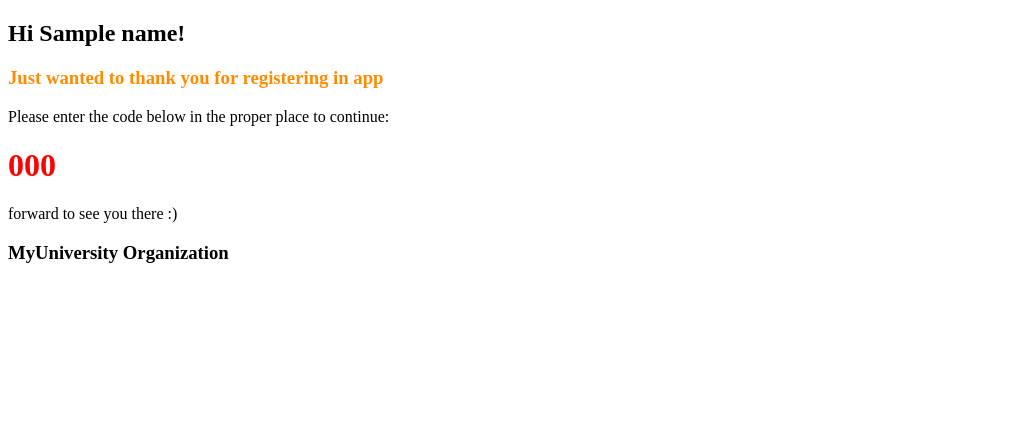
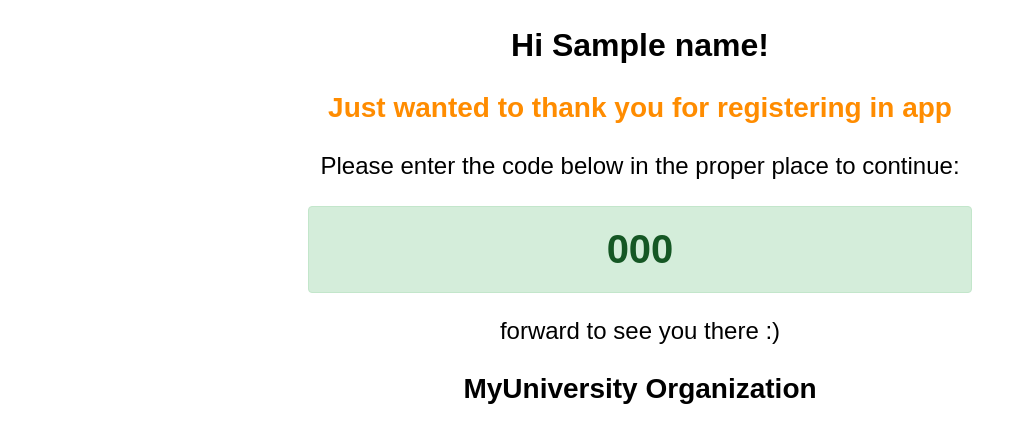
Before and after one commit to danibazi9/MyUniversityBackEnd, a Django app: template templates/email_template.html in a window 1280 px wide. Shown: the top 443 px of the page, without its empty margins (0-1027 px from the left). Run offline with Django 3.2, Linux system fonts and the light colour scheme; the template is opened without the code that fills it: most values are stand-ins (such as "Sample title", 1, 10 or a date in 2020); parts of the project's set-up code (start-up, migrations or seed data) failed here and were passed over.

Commit message:
Replace email_template.html to be in the proper format

```diff
--- a/templates/email_template.html
+++ b/templates/email_template.html
@@ -19,11 +19,20 @@
           href="https://fonts.googleapis.com/css?family=Source+Sans+Pro:300,400,600,700,300italic,400italic,600italic">
 </head>
 <body>
-        <h2>Hi {{ name }}!</h2>
-        <h3 style="color: darkorange">Just wanted to thank you for registering in app</h3>
-        <p style="font-size: medium">Please enter the code below in the proper place to continue:<br /></p>
-        <h1 style="color: red; font-weight: bolder">{{ code }}</h1>
-        <p style="font-size: medium">forward to see you there :)</p>
-        <h3>MyUniversity Organization</h3>
+<div style="text-align: center!important; margin-right: 300px; margin-left: 300px; display: block;
+">
+    <h2 style=" font-family: Arial; font-size: 2rem;">Hi {{ name }}!</h2>
+    <h3 style="font-family: Arial; color: darkorange; font-size: 1.75rem;" >Just wanted to thank you for registering in app</h3>
+    <p style="font-family: Arial; font-size: 1.5rem;">Please enter the code below in the proper place to continue:<br/></p>
+    <h1 style="font-family: Arial;  position: relative;
+    padding: .75rem 1.25rem;
+    margin-bottom: 1rem;
+    font-size: 2.5rem;
+    border: 1px solid transparent;
+    border-radius: .25rem; background-color: #d4edda; border-color: #c3e6cb; padding: 20px; color: #155724;">{{ code }}</h1>
+    <p style="font-family: Arial; font-size: 1.5rem;">forward to see you there :)</p>
+    <h3 style="font-family: Arial; font-size: 1.75rem;">MyUniversity Organization</h3>
+</div>
+
 </body>
 </html>
```
Lines whose indentation alone changed are shown as unchanged.
